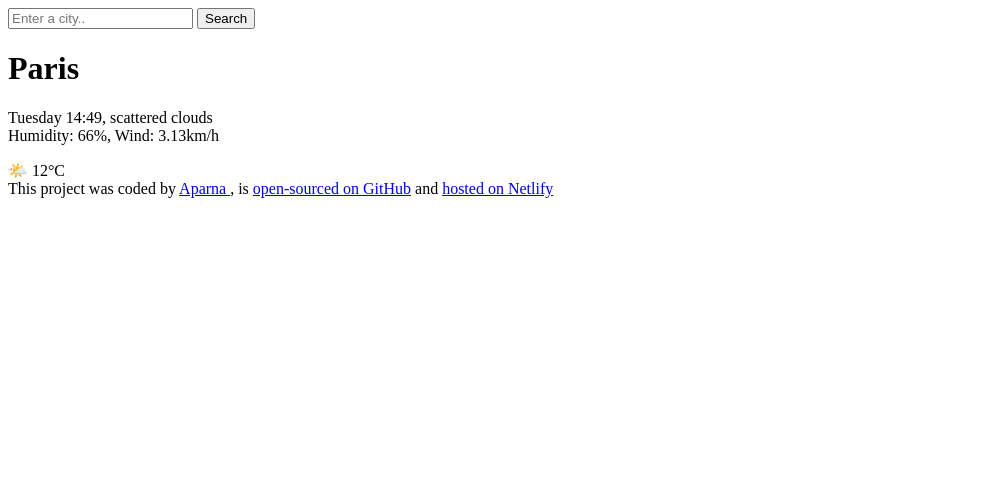
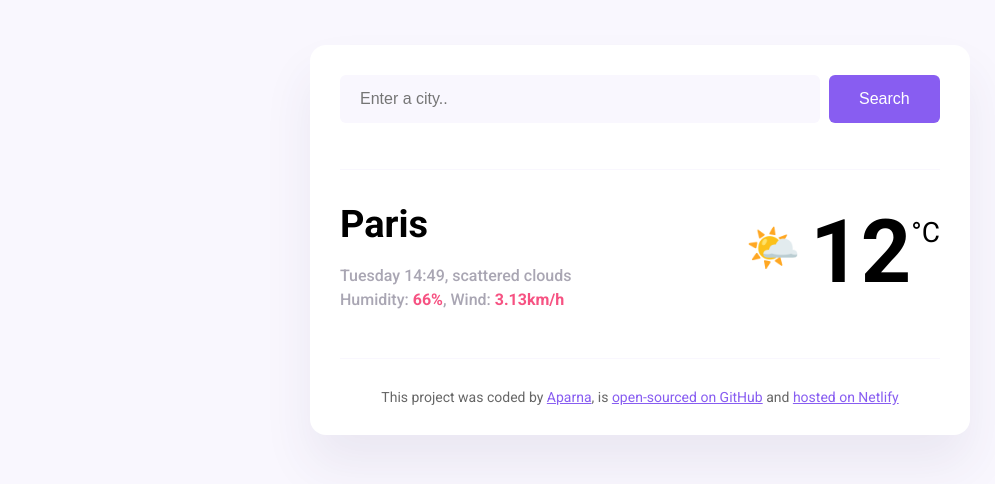
Before and after one commit to Aparnagopal/SheCodesPlusProject, a plain HTML site: page index.html in a window 1280 px wide. Shown: the whole page, without its empty margins (0-995 px from the left). Drawn offline with Linux system fonts and the light colour scheme.

Commit message:
added CSS file
CSS changes

```diff
--- a/index.html
+++ b/index.html
@@ -1,32 +1,49 @@
-<!DOCTYPE html>
-<html lang="en">
 <head>
     <meta charset="UTF-8" />
     <meta name="viewport" content="width=device-width, initial-scale=1.0" />
-    <title>Meteo App</title>
+    <link rel="preconnect" href="https://fonts.googleapis.com" />
+    <link rel="preconnect" href="https://fonts.gstatic.com" crossorigin />
+    <link
+      href="https://fonts.googleapis.com/css2?family=Roboto:ital,wght@0,100;0,300;0,400;0,500;0,700;0,900;1,100;1,300;1,400;1,500;1,700;1,900&display=swap"
+      rel="stylesheet"
+    />
+    <link rel="stylesheet" href="src/style.css" />
+    <title>Aparna App</title>
   </head>
   <body>
+    <div class="weather-app">
       <header>
-      <form>
-        <input type="search" placeholder="Enter a city.." required />
-        <input type="submit" value="Search" />
+        <form class="search-form">
+          <input
+            type="search"
+            placeholder="Enter a city.."
+            required
+            class="search-form-input"
+          />
+          <input type="submit" value="Search" class="search-form-button" />
         </form>
       </header>
       <main>
+        <div class="weather-app-data">
           <div>
-        <h1>Paris</h1>
-        <p>
+            <h1 class="weather-app-city">Paris</h1>
+            <p class="weather-app-details">
               Tuesday 14:49, scattered clouds
               <br />
-          Humidity: 66%, Wind: 3.13km/h
+              Humidity: <strong>66%</strong>, Wind: <strong>3.13km/h</strong>
             </p>
           </div>
-      <div>🌤️ 12°C</div>
+          <div class="weather-app-temperature-container">
+            <div class="weather-app-icon">🌤️</div>
+            <div class="weather-app-temperature">12</div>
+            <div class="weatehr-app-unit">°C</div>
+          </div>
+        </div>
       </main>
 
     <footer>
       This project was coded by
-      <a href="https://github.com/Aparnagopal" target="_blank"> Aparna </a>, is
+      <a href="https://github.com/Aparnagopal" target="_blank"> Aparna</a>, is
       <a
         href="https://github.com/Aparnagopal/SheCodesPlusProject"
         target="_blank"
--- /dev/null
+++ b/src/style.css
@@ -0,0 +1,95 @@
+body {
+  background-color: #f9f7fe;
+  font-family: "Roboto", sans-serif;
+}
+
+a {
+  color: #885df1;
+}
+
+.weather-app {
+  background: white;
+  max-width: 600px;
+  margin: 45px auto;
+  box-shadow: 0 30px 50px rgba(65, 50, 100, 0.08);
+  border-radius: 16px;
+  padding: 30px;
+}
+
+header {
+  border-bottom: 1px solid #f9f7fe;
+  padding: 0 0 30px 0;
+}
+
+.search-form-input {
+  background-color: #f9f7fe;
+  border: none;
+  border-radius: 6px;
+  width: 80%;
+  font-size: 16px;
+  padding: 15px 20px;
+}
+
+.search-form-button {
+  background: #885df1;
+  padding: 15px 30px;
+  border: none;
+  font-size: 16px;
+  margin-left: 5px;
+  border-radius: 6px;
+  color: white;
+}
+
+main {
+  padding: 30px 0;
+}
+
+.weather-app-data {
+  display: flex;
+  justify-content: space-between;
+}
+
+.weather-app-city {
+  margin: 0;
+  font-size: 38px;
+  line-height: 48px;
+}
+
+.weather-app-details {
+  font-size: 16px;
+  color: rgba(39, 33, 66, 0.4);
+  line-height: 24px;
+  font-weight: 500;
+}
+
+.weather-app-details strong {
+  color: #f65282;
+}
+
+.weather-app-temperature-container {
+  display: flex;
+}
+
+.weather-app-icon {
+  font-size: 44px;
+  margin-top: 22px;
+}
+
+.weather-app-temperature {
+  font-size: 88px;
+  margin-left: 10px;
+  font-weight: bold;
+}
+
+.weatehr-app-unit {
+  margin-top: 16px;
+  font-size: 28px;
+}
+
+footer {
+  border-top: 1px solid #f9f7fe;
+  padding: 30px 0 0 0;
+  text-align: center;
+  font-size: 14px;
+  color: rgba(0, 0, 0, 0.6);
+}
```
Lines whose indentation alone changed are shown as unchanged.
